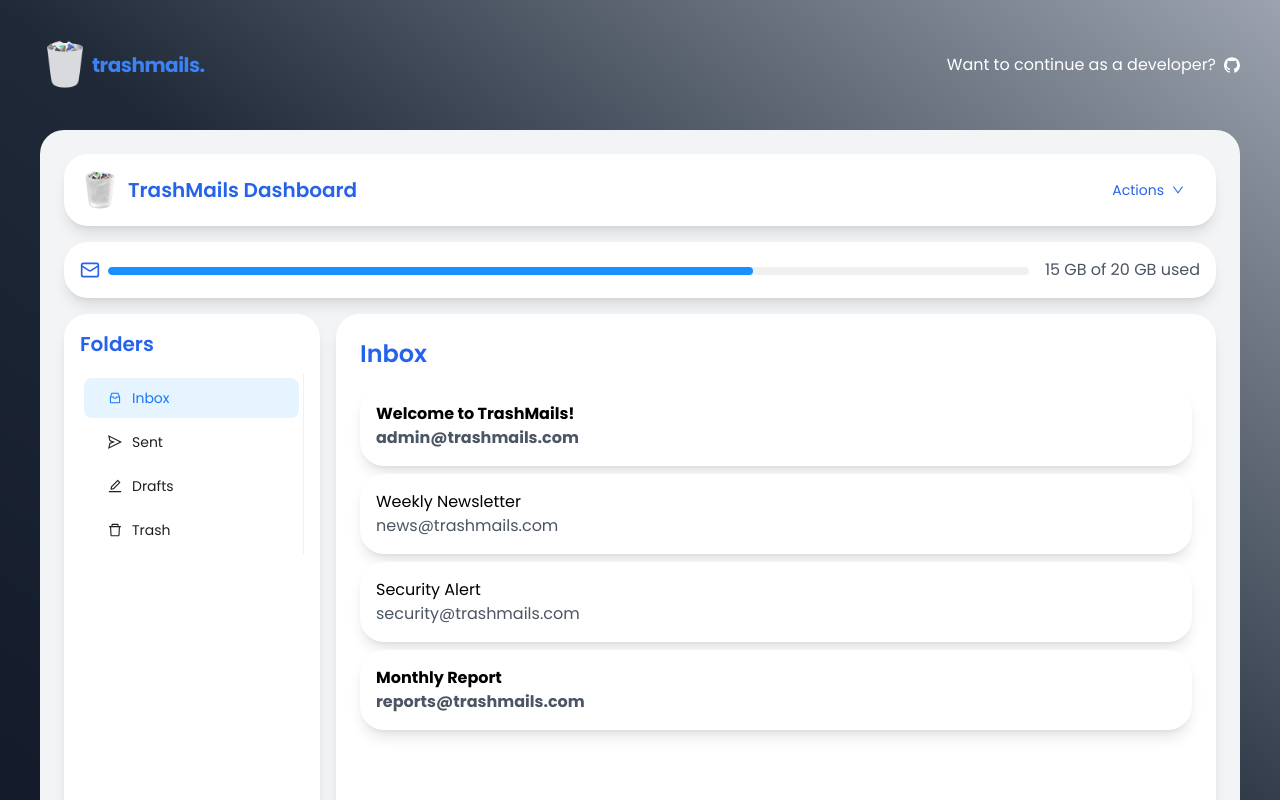
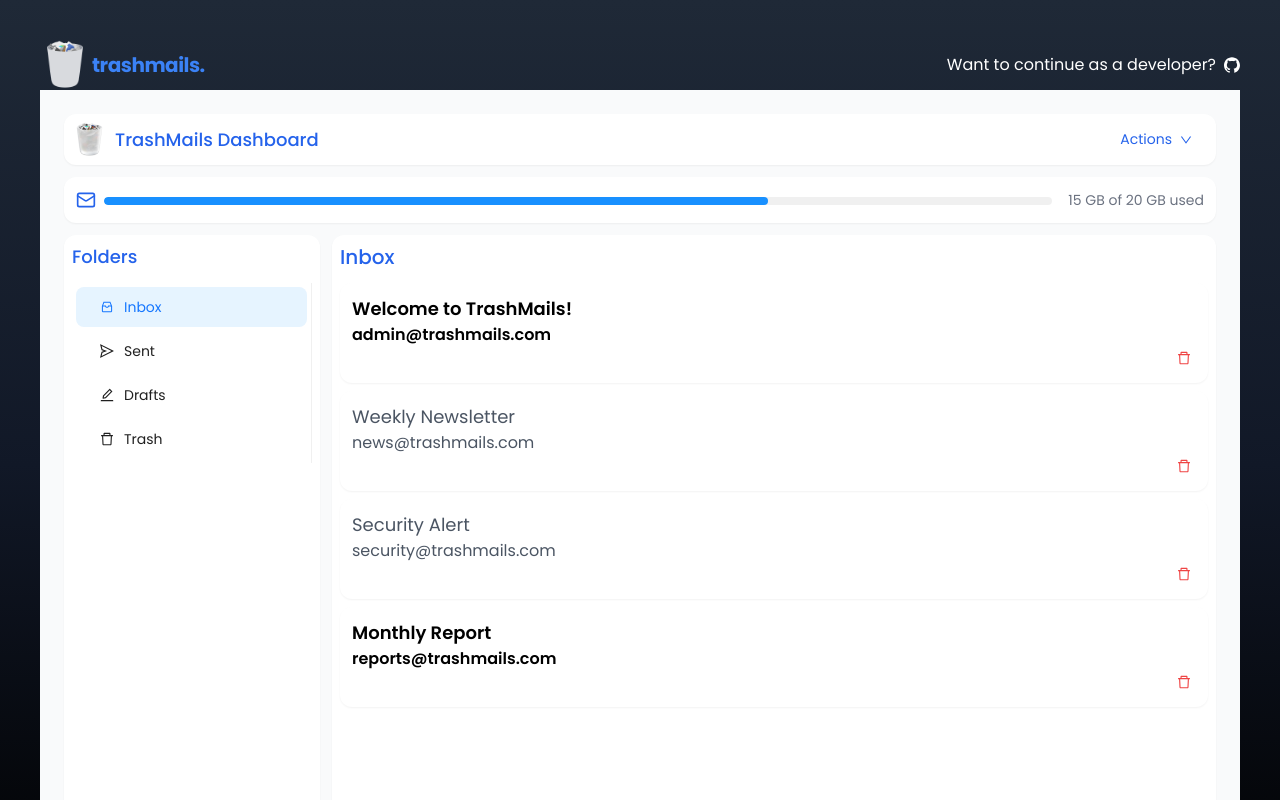
Before and after one commit to utkarsh125/antd-client, a Next.js app: page /dashboard in a window 1280 px wide. Shown: the top 800 px of the page. Built offline with nearby package versions, Linux system fonts and the light colour scheme.

Commit message:
Issues with dark mode

```diff
--- a/src/app/components/DashboardPage.tsx
+++ b/src/app/components/DashboardPage.tsx
@@ -1,51 +1,92 @@
 "use client";
 
-import { Button, Dropdown, Menu, Modal, Progress } from "antd";
-import {
-  DeleteOutlined,
-  DownOutlined,
-  EditOutlined,
-  InboxOutlined,
-  PlusOutlined,
-  SendOutlined,
-  SettingOutlined,
-} from "@ant-design/icons";
+import { Button, Dropdown, Form, Input, Menu, MenuProps, Modal, Progress, Radio } from "antd";
+import { DeleteOutlined, DownOutlined, EditOutlined, InboxOutlined, PlusOutlined, SendOutlined, SettingOutlined } from "@ant-design/icons";
+import React, { useState } from "react";
+import { addEmail, markAsRead, moveToTrash, selectEmail } from "../redux/features/emailSlice";
 import { useDispatch, useSelector } from "react-redux";
 
 import Image from "next/image";
 import { LucideMail } from "lucide-react";
-import type { MenuProps } from "antd";
-import React from "react";
+import { RadioChangeEvent } from 'antd/es/radio'; // Added import
 import { RootState } from "../redux/store";
-import { selectEmail } from "../redux/features/emailSlice";
 import { setActiveFolder } from "../redux/features/folderSlice";
+import { setTheme } from "../redux/features/themeSlice";
+
+const { TextArea } = Input;
 
 const DashboardPage: React.FC = () => {
   const dispatch = useDispatch();
   const emails = useSelector((state: RootState) => state.email.emails);
   const selectedEmailId = useSelector((state: RootState) => state.email.selectedEmailId);
   const activeFolder = useSelector((state: RootState) => state.folder.activeFolder);
+  const currentTheme = useSelector((state: RootState) => state.theme.currentTheme);
+
+  const [isNewMailModalVisible, setNewMailModalVisible] = useState(false);
+  const [isSettingsModalVisible, setSettingsModalVisible] = useState(false);
 
   const filteredEmails = emails.filter((email) => email.folder === activeFolder);
 
   const showEmail = (id: string) => {
     dispatch(selectEmail(id));
+    dispatch(markAsRead(id)); // Mark email as read when opened
   };
 
   const closeModal = () => {
     dispatch(selectEmail(""));
   };
 
+  const handleDeleteEmail = (id: string) => {
+    dispatch(moveToTrash(id)); // Move email to Trash when deleted
+  };
+
+  const handleNewMail = () => {
+    setNewMailModalVisible(true);
+  };
+
+  const handleSendMail = (values: { subject: string; body: string }) => {
+    dispatch(
+      addEmail({
+        folder: "sent",
+        ...values,
+        sender: "you@trashmails.com",
+        receiver: "recipient@example.com", // You can set this dynamically as needed
+        sentAt: new Date().toLocaleString(),
+        receivedAt: new Date().toLocaleString(),
+        read: false,
+      })
+    );
+    setNewMailModalVisible(false);
+  };
+
+  const handleThemeChange = (e: RadioChangeEvent) => {
+    dispatch(setTheme(e.target.value as 'light' | 'dark'));
+  };
+
   const renderEmailList = () => (
-    <ul>
+    <ul className="space-y-2">
       {filteredEmails.map((email) => (
         <li
           key={email.id}
-          className={`mb-2 p-4 rounded-3xl bg-white shadow-lg cursor-pointer hover:bg-blue-50 ${email.read ? '' : 'font-bold'}`}
+          className={`p-3 rounded-xl ${currentTheme === 'dark' ? 'bg-gray-700 text-white' : 'bg-white'} shadow-sm cursor-pointer hover:bg-blue-50 transition-all duration-200 ${
+            email.read ? "text-gray-600" : "font-semibold"
+          }`}
           onClick={() => showEmail(email.id)}
         >
-          <h4>{email.subject}</h4>
-          <p className="text-gray-600">{email.sender}</p>
+          <h4 className="text-lg truncate">{email.subject}</h4>
+          <p className="truncate">{email.sender}</p>
+          <div className="flex justify-end">
+            <Button
+              type="text"
+              size="small"
+              className="text-red-500"
+              onClick={(e) => {
+                e.stopPropagation();
+                handleDeleteEmail(email.id);
+              }}
+              icon={<DeleteOutlined />}
+            />
+          </div>
         </li>
       ))}
     </ul>
@@ -57,9 +98,12 @@ const DashboardPage: React.FC = () => {
 
     return (
       <div>
-        <h3 className="font-bold text-lg mb-2">{email.subject}</h3>
-        <p className="text-gray-600 mb-4">From: {email.sender}</p>
-        <p>{email.body}</p>
+        <h3 className="font-medium text-lg mb-2">{email.subject}</h3>
+        <p className="text-gray-600 mb-1">From: {email.sender}</p>
+        <p className="text-gray-600 mb-1">To: {email.receiver}</p>
+        <p className="text-gray-600 mb-1">Sent: {email.sentAt}</p>
+        <p className="text-gray-600 mb-4">Received: {email.receivedAt}</p>
+        <div className="whitespace-pre-wrap">{email.body}</div>
       </div>
     );
   };
@@ -69,22 +113,23 @@ const DashboardPage: React.FC = () => {
       label: "New Mail",
       key: "1",
       icon: <PlusOutlined />,
-      onClick: () => dispatch(selectEmail("new")),
+      onClick: handleNewMail,
     },
     {
       label: "Settings",
       key: "2",
       icon: <SettingOutlined />,
+      onClick: () => setSettingsModalVisible(true),
     },
   ];
 
   return (
-    <div className="min-h-screen rounded-3xl mt-10 flex flex-col bg-gray-100 p-4 lg:p-6">
+    <div className={`min-h-screen flex flex-col ${currentTheme === 'dark' ? 'bg-gray-900 text-white' : 'bg-gray-50'} p-4 lg:p-6`}>
       {/* Header */}
-      <header className="bg-white p-4 rounded-3xl shadow-lg flex justify-between items-center mb-4">
+      <header className={`bg-white p-2 rounded-xl shadow-sm flex justify-between items-center mb-3 ${currentTheme === 'dark' && 'bg-gray-700 text-white'}`}>
         <div className="flex items-center gap-2">
-          <Image src="/hero.png" height={40} width={40} alt="logo" />
-          <h1 className="text-xl text-blue-600 font-semibold">TrashMails Dashboard</h1>
+          <Image src="/hero.png" height={35} width={35} alt="logo" />
+          <h1 className="text-lg text-blue-600 font-medium">TrashMails Dashboard</h1>
         </div>
         <Dropdown menu={{ items: menuItems }} trigger={["click"]}>
           <Button className="text-blue-600" type="text">
@@ -94,17 +139,17 @@ const DashboardPage: React.FC = () => {
       </header>
 
       {/* Storage Bar */}
-      <div className="bg-white p-4 rounded-3xl shadow-lg flex items-center mb-4">
+      <div className={`bg-white p-3 rounded-xl shadow-sm flex items-center mb-3 ${currentTheme === 'dark' && 'bg-gray-700 text-white'}`}>
         <LucideMail className="text-blue-600 mr-2" size={20} />
         <Progress percent={70} showInfo={false} strokeColor="#1890ff" className="flex-1" />
-        <span className="ml-4 text-gray-600">15 GB of 20 GB used</span>
+        <span className="ml-4 text-gray-500 text-sm">15 GB of 20 GB used</span>
       </div>
 
       {/* Main Content */}
       <div className="flex flex-1 flex-col lg:flex-row">
         {/* Sidebar */}
-        <aside className="w-full lg:w-64 bg-white p-4 rounded-3xl shadow-lg mb-4 lg:mb-0 lg:mr-4">
-          <h2 className="text-xl text-blue-600 font-semibold mb-4">Folders</h2>
+        <aside className={`w-full lg:w-64 p-2 rounded-xl shadow-sm mb-3 lg:mb-0 lg:mr-3 ${currentTheme === 'dark' ? 'bg-gray-700 text-white' : 'bg-white'}`}>
+          <h2 className="text-lg text-blue-600 font-medium mb-3">Folders</h2>
           <Menu
             mode="inline"
             defaultSelectedKeys={["inbox"]}
@@ -115,12 +160,13 @@ const DashboardPage: React.FC = () => {
               { key: "drafts", icon: <EditOutlined />, label: "Drafts" },
               { key: "trash", icon: <DeleteOutlined />, label: "Trash" },
             ]}
+            className={`text-white ${currentTheme === 'dark' ? 'bg-gray-700' : 'bg-white'}`} // Updated className
           />
         </aside>
 
         {/* Email List */}
-        <main className="flex-1 p-6 bg-white rounded-3xl shadow-lg overflow-y-auto">
-          <h2 className="text-2xl mb-4 text-blue-600 font-semibold capitalize">{activeFolder}</h2>
+        <main className={`flex-1 p-2 bg-white rounded-xl shadow-sm overflow-y-auto ${currentTheme === 'dark' && 'bg-gray-700 text-white'}`}>
+          <h2 className="text-xl mb-3 text-blue-600 font-medium capitalize">{activeFolder}</h2>
           {renderEmailList()}
         </main>
       </div>
@@ -128,16 +174,56 @@ const DashboardPage: React.FC = () => {
       {/* Email View Modal */}
       <Modal
         title="Email Content"
-        visible={!!selectedEmailId}
+        open={!!selectedEmailId}
         onCancel={closeModal}
         footer={[
           <Button key="close" onClick={closeModal}>
             Close
           </Button>,
         ]}
-        className="rounded-3xl"
+        className="rounded-xl"
+        bodyStyle={{ maxHeight: "60vh", overflowY: "auto" }}
+        width="80%" // Adjust the width as needed
       >
         {renderEmailContent()}
+      </Modal>
+
+      {/* New Mail Modal */}
+      <Modal
+        title="Compose New Mail"
+        open={isNewMailModalVisible}
+        onCancel={() => setNewMailModalVisible(false)}
+        footer={null}
+        className="rounded-xl"
+      >
+        <Form layout="vertical" onFinish={handleSendMail}>
+          <Form.Item name="subject" label="Subject" rules={[{ required: true, message: "Please enter a subject" }]}>
+            <Input />
+          </Form.Item>
+          <Form.Item name="body" label="Body" rules={[{ required: true, message: "Please enter the email body" }]}>
+            <TextArea rows={4} />
+          </Form.Item>
+          <Form.Item>
+            <Button type="primary" htmlType="submit" className="w-full">
+              Send
+            </Button>
+          </Form.Item>
+        </Form>
+      </Modal>
+
+      {/* Settings Modal */}
+      <Modal
+        title="Settings"
+        open={isSettingsModalVisible}
+        onCancel={() => setSettingsModalVisible(false)}
+        footer={null}
+        className="rounded-xl"
+      >
+        <h3 className="font-medium mb-3">Theme</h3>
+        <Radio.Group value={currentTheme} onChange={handleThemeChange}>
+          <Radio.Button value="light">Light</Radio.Button>
+          <Radio.Button value="dark">Dark</Radio.Button>
+        </Radio.Group>
       </Modal>
     </div>
   );
--- a/src/app/components/SignHero.tsx
+++ b/src/app/components/SignHero.tsx
@@ -55,7 +55,7 @@ const SignIn: React.FC = () => {
             <p className="text-sm text-gray-300 mb-4">
               No Setup Required.{" "}
               <a href="#" className="text-blue-400">
-                Sign up for free.
+                Sign in to get started.
               </a>
             </p>
 
--- a/src/app/layout.tsx
+++ b/src/app/layout.tsx
@@ -6,7 +6,7 @@ import { store } from "./redux/store";
 
 export const metadata: Metadata = {
   title: "trashmails",
-  description: "Generated by create next app",
+  description: "Best place to manage your emails.",
 };
 
 export default function RootLayout({
@@ -16,7 +16,8 @@ export default function RootLayout({
 }>) {
   return (
     <html lang="en">
-      <body className="mx-10 my-10 bg-gradient-to-tr from-gray-900 via-gray-800 to-gray-400">
+      <body className="mx-10 my-10
+      bg-gradient-to-t from-black via-gray-900 to-gray-800">
         {/* <Provider store={store}> */}
           {children}
         {/* </Provider> */}
--- a/src/app/redux/features/emailSlice.ts
+++ b/src/app/redux/features/emailSlice.ts
@@ -1,6 +1,9 @@
 import { PayloadAction, createSlice } from '@reduxjs/toolkit';
 
 interface Email {
+  sentAt: string; // Using string for date and time representation
+  receiver: string;
+  receivedAt: string;
   id: string;
   subject: string;
   sender: string;
@@ -16,12 +19,42 @@ interface EmailState {
 
 const initialState: EmailState = {
   emails: [
-    { id: '1', subject: 'Welcome to TrashMails!', sender: 'admin@trashmails.com', body: 'This is your first email!', read: false, folder: 'inbox' },
-    { id: '2', subject: 'Weekly Newsletter', sender: 'news@trashmails.com', body: 'Here are some updates for you.', read: true, folder: 'inbox' },
-    { id: '3', subject: 'Security Alert', sender: 'security@trashmails.com', body: 'Unusual login activity detected.', read: true, folder: 'inbox' },
-    { id: '4', subject: 'Monthly Report', sender: 'reports@trashmails.com', body: 'Here is your monthly report.', read: false, folder: 'inbox' },
-    { id: '5', subject: 'Draft Email', sender: 'me@trashmails.com', body: 'This is a draft email.', read: true, folder: 'drafts' },
-    { id: '6', subject: 'Sent Email', sender: 'me@trashmails.com', body: 'This is a sent email.', read: true, folder: 'sent' },
+    {
+      id: '1', subject: 'Welcome to TrashMails!', sender: 'admin@trashmails.com', body: 'This is your first email!', read: false, folder: 'inbox',
+      sentAt: '2024-08-01 10:00 AM',
+      receiver: 'user@trashmails.com',
+      receivedAt: '2024-08-01 10:05 AM'
+    },
+    {
+      id: '2', subject: 'Weekly Newsletter', sender: 'news@trashmails.com', body: 'Here are some updates for you.', read: true, folder: 'inbox',
+      sentAt: '2024-08-02 09:30 AM',
+      receiver: 'user@trashmails.com',
+      receivedAt: '2024-08-02 09:35 AM'
+    },
+    {
+      id: '3', subject: 'Security Alert', sender: 'security@trashmails.com', body: 'Unusual login activity detected.', read: true, folder: 'inbox',
+      sentAt: '2024-08-03 08:45 AM',
+      receiver: 'user@trashmails.com',
+      receivedAt: '2024-08-03 08:50 AM'
+    },
+    {
+      id: '4', subject: 'Monthly Report', sender: 'reports@trashmails.com', body: 'Here is your monthly report.', read: false, folder: 'inbox',
+      sentAt: '2024-08-04 07:20 AM',
+      receiver: 'user@trashmails.com',
+      receivedAt: '2024-08-04 07:25 AM'
+    },
+    {
+      id: '5', subject: 'Draft Email', sender: 'me@trashmails.com', body: 'This is a draft email.', read: true, folder: 'drafts',
+      sentAt: '',
+      receiver: '',
+      receivedAt: ''
+    },
+    {
+      id: '6', subject: 'Sent Email', sender: 'me@trashmails.com', body: 'This is a sent email.', read: true, folder: 'sent',
+      sentAt: '2024-08-04 01:00 PM',
+      receiver: 'recipient@trashmails.com',
+      receivedAt: '2024-08-04 01:05 PM'
+    },
   ],
   selectedEmailId: null,
 };
@@ -33,13 +66,29 @@ export const emailSlice = createSlice({
     selectEmail: (state, action: PayloadAction<string | null>) => {
       state.selectedEmailId = action.payload;
     },
-    markAsRead: (state, action: PayloadAction<string | null>) => {
+    markAsRead: (state, action: PayloadAction<string>) => {
       const email = state.emails.find(email => email.id === action.payload);
-      if (email) email.read = true;
+      if (email) {
+        email.read = true;
+      }
+    },
+    moveToTrash: (state, action: PayloadAction<string>) => {
+      const email = state.emails.find(email => email.id === action.payload);
+      if (email) {
+        email.folder = 'trash';
+      }
+    },
+    addEmail: (state, action: PayloadAction<Omit<Email, 'id'>>) => {
+      const newEmail = {
+        ...action.payload,
+        id: `${state.emails.length + 1}`, // Generate new ID
+        read: true, // New emails are initially read
+      };
+      state.emails.push(newEmail);
     },
   },
 });
 
-export const { selectEmail, markAsRead } = emailSlice.actions;
+export const { selectEmail, markAsRead, moveToTrash, addEmail } = emailSlice.actions;
 
 export default emailSlice.reducer;
--- /dev/null
+++ b/src/app/redux/features/themeSlice.ts
@@ -0,0 +1,25 @@
+// redux/features/themeSlice.ts
+import { PayloadAction, createSlice } from '@reduxjs/toolkit';
+
+type Theme = 'light' | 'dark';
+
+interface ThemeState {
+  currentTheme: Theme;
+}
+
+const initialState: ThemeState = {
+  currentTheme: 'light', // Default theme
+};
+
+export const themeSlice = createSlice({
+  name: 'theme',
+  initialState,
+  reducers: {
+    setTheme: (state, action: PayloadAction<Theme>) => {
+      state.currentTheme = action.payload;
+    },
+  },
+});
+
+export const { setTheme } = themeSlice.actions;
+export default themeSlice.reducer;
--- a/src/app/redux/store.ts
+++ b/src/app/redux/store.ts
@@ -1,11 +1,13 @@
 import { configureStore } from '@reduxjs/toolkit';
 import emailReducer from './features/emailSlice';
 import folderReducer from './features/folderSlice';
+import themeReducer from './features/themeSlice'
 
 export const store = configureStore({
   reducer: {
     email: emailReducer,
     folder: folderReducer,
+    theme: themeReducer,
   },
 });
 
--- a/src/app/sign-in/page.tsx
+++ b/src/app/sign-in/page.tsx
@@ -1,4 +1,5 @@
 import { Form } from 'antd'
+import Navbar from '../components/Navbar'
 import React from 'react'
 import SignHero from '../components/SignHero'
 import TopView from '../components/TopView'
@@ -6,7 +7,8 @@ import TopView from '../components/TopView'
 const page = () => {
   return (
     <div className=''>
-      <TopView />
+      {/* <TopView /> */}
+      <Navbar />
 
       <SignHero />
     </div>
```
Also changed, not shown: src/app/components/Navbar.tsx (+41 -22 lines).
